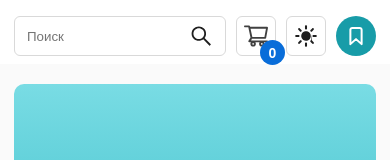
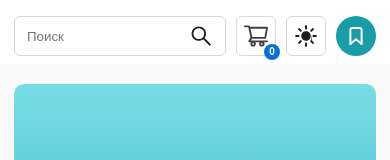
Before and after one commit to IlyaGaltsev/video-magazine, a React (Create React App) app: page / in a window 390 px wide. Shown: the top 160 px of the page. Built offline with nearby package versions, Linux system fonts and the light colour scheme.

Commit message:
адаптив counter на корзине

```diff
--- a/src/components/Header/Header.scss
+++ b/src/components/Header/Header.scss
@@ -171,4 +171,11 @@ header {
   bottom: -10px;
   right: -10px;
   background: #096DD9;
+  @media (max-width: 845px) {
+    font-size: 10px;
+    width: 16px;
+    height: 16px;
+    bottom: -5px;
+    right: -5px;
+  }
 }
```
